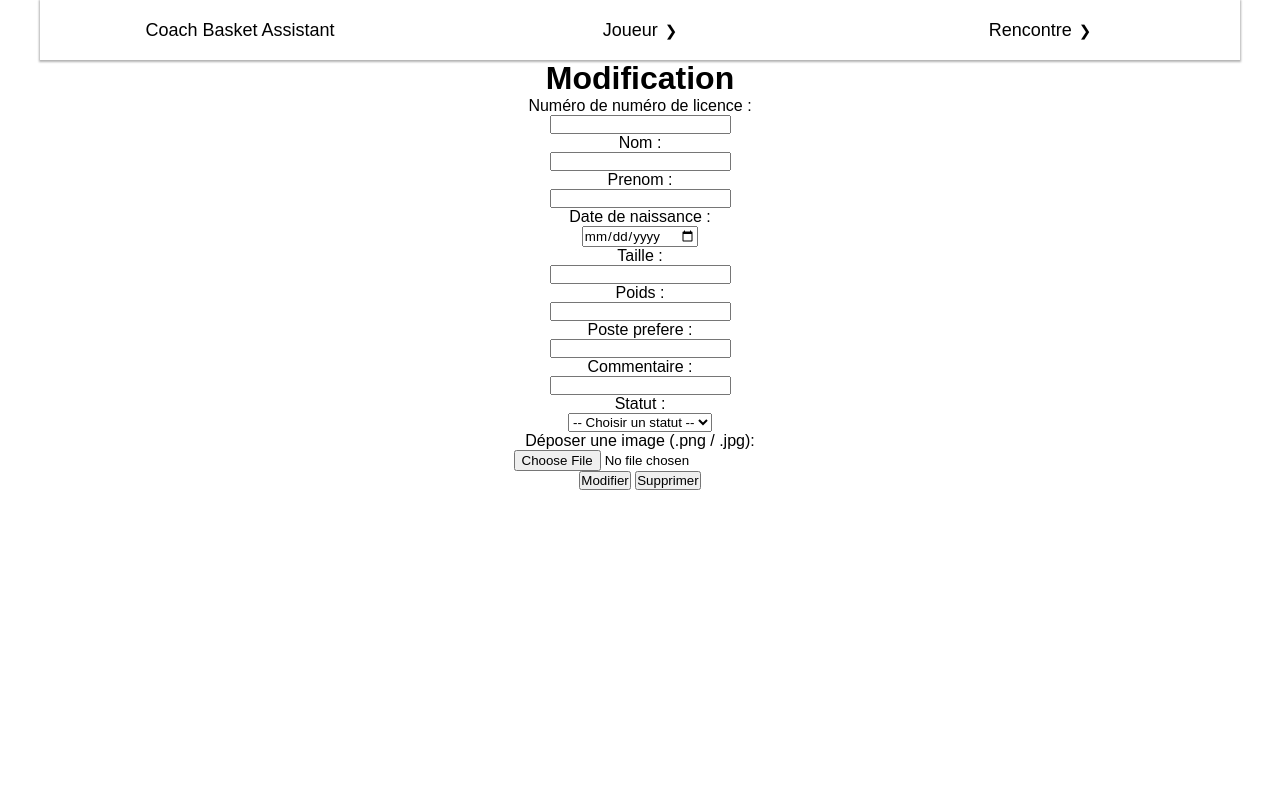
After one commit to 4PoH/CoachBasketPHP, a PHP site: page /ModificationJoueurs.php in a window 1280 px wide. The commit adds this page. Run offline with PHP 8.4, Linux system fonts and the light colour scheme; data comes from the database, SQL or seed files in the repository; data that the repository does not hold is empty.

```diff
--- a/CSS/Site.css
+++ b/CSS/Site.css
@@ -186,8 +186,9 @@ nav > ul {
     width: 30%;
     display: flex;
     flex-direction: column;
-    background: #2169EC;
+    background: #95b7f7;
     margin: 5px;
+    padding: 10px;
   }
 
 /* Page Consultation
@@ -195,8 +196,6 @@ nav > ul {
 .TitrePageConsultation {
     width: 100%;
 }
-
-
 
 /* Formulaire Général
 
--- a/FonctionPHP/header.php
+++ b/FonctionPHP/header.php
@@ -7,7 +7,7 @@
             <li class="menu-deroulant">
                 <a href="../Pages/Consultation.php">Joueur</a>
                 <ul class="sous-menu">
-                    <li><a href="../Pages/Consultation.php">Consultation</a></li>
+                    <li><a href="../Pages/Licencies.php">Consultation</a></li>
                     <li><a href="../Pages/AjoutJoueur.php">Ajout</a></li>
                     <li><a href="#">Modification</a></li>
                     <li><a href="#">Suppression</a></li>
--- /dev/null
+++ b/Pages/ModificationJoueurs.php
@@ -0,0 +1,89 @@
+<?php
+    require '../FonctionPHP/connBDD.php';
+
+    ///Préparation de la requête sans les variables (marqueurs : nominatifs)
+    $requeteJoueurs = $linkpdo->prepare('   SELECT joueur.*, statut.Libelle as Statut
+                                            FROM joueur, statut
+                                            WHERE joueur.idStatut = statut.idStatut
+                                            AND joueur.NumLicence = :p_numLicence
+                                ');
+
+    $requeteStatut = $linkpdo->prepare('SELECT statut.Libelle FROM statut');
+
+    $requeteNombreStatut = $linkpdo->prepare('SELECT count(statut.Libelle) as NB FROM statut');
+
+    ///Liens entre variables PHP et marqueurs
+    $requeteJoueurs->bindParam(':p_numLicence', $_POST['Licence']);
+
+    ///Exécution de la requête
+    $requeteStatut->execute();
+    $requeteJoueurs->execute();
+    $requeteNombreStatut->execute();
+
+    ///Résultat de la requete
+    $listeStatut = $requeteStatut->fetchAll();
+    $Joueurs = $requeteJoueurs->fetchAll();
+    $NbStatut = $requeteNombreStatut->fetchAll();
+?>
+
+<body>
+    <?php
+        require '../FonctionPHP/connBDD.php';
+        require '../FonctionPHP/header.php'
+    ?>
+
+    <div class="Titre">
+        <h1>Modification</h1>
+    </div>
+
+    <div class="container">
+        <form name=formulaire action="a" method="post">
+            <div class="Formulaire">
+                <div class="LigneFormulaire">
+                    <p class="Libelle">Numéro de numéro de licence : </p> <input class="CaseEntree" type="text" name="numLicence" value="<?php echo $Joueurs[0][0];?>">
+                    <input type="hidden" name="Licence" value="<?php echo $Joueurs[0][0];?>">
+                </div>
+                <div class="LigneFormulaire">
+                    <p class="Libelle">Nom : </p> <input class="CaseEntree" type="text" name="nom" value="<?php echo $Joueurs[0][2];?>">
+                </div>
+                <div class="LigneFormulaire">
+                    <p class="Libelle">Prenom : </p> <input class="CaseEntree" type="text" name="prenom" value="<?php echo $Joueurs[0][1];?>">
+                </di v>
+                <div class="LigneFormulaire">
+                    <p class="Libelle">Date de naissance : </p> <input class="CaseEntree" type="date" name="dateN" value="<?php echo $Joueurs[0][3];?>">
+                </div>
+                <div class="LigneFormulaire">
+                    <p class="Libelle">Taille : </p> <input class="CaseEntree" type="int" name="taille" value="<?php echo $Joueurs[0][5];?>">
+                </div>
+                <div class="LigneFormulaire">
+                    <p class="Libelle">Poids : </p> <input class="CaseEntree" type="int" name="poids" value="<?php echo $Joueurs[0][6];?>">
+                </div>
+                <div class="LigneFormulaire">
+                    <p class="Libelle">Poste prefere : </p> <input class="CaseEntree" type="text" name="postePref" value="<?php echo $Joueurs[0][7];?>">
+                </div>
+                <div class="LigneFormulaire">
+                    <p class="Libelle">Commentaire : </p> <input class="CaseEntree" type="text" name="commentaire" value="<?php echo $Joueurs[0][8];?>">
+                </div>
+                <div class="LigneFormulaire">
+                    <p class="Libelle">Statut : </p>
+                    <select name="statut">
+                        <option value=""> -- Choisir un statut -- </option>
+                        <?php $colonne = 0; for ($Statut = 0; $Statut < $NbStatut[0][0]; $Statut++){
+                            $valeur = $listeStatut[$Statut][$colonne];
+                            echo "<option> $valeur </option>";
+                            } ?>
+                    </select>
+                </div>
+
+                <?php require '../FonctionPHP/Image.php'; ?>
+
+
+            </div>
+
+            <div class="DivBoutonFormulaire">
+                <input type="submit" name="Modifier" value="Modifier" class="BoutonFormulaire" onclick="formulaire.action='../Pages/ModificationJoueurs.php'; return true;">
+                <input type="submit" name="Supprimer" value="Supprimer" class="BoutonFormulaire" onclick="formulaire.action='../Pages/SuppressionJoueurs.php'; return true;">
+            </div>
+        </form>
+    </div>
+</body>
```
Also changed, not shown: Pages/AjoutJoueur.php (+20 -10 lines), Pages/Licencies.php (renamed from Pages/Joueurs.php, +15 -1 lines), Pages/SuppressionJoueurs.php (added, +82 -0 lines), RequetePHP/InsertionJoueur.php (+33 -15 lines), 1 other file.
